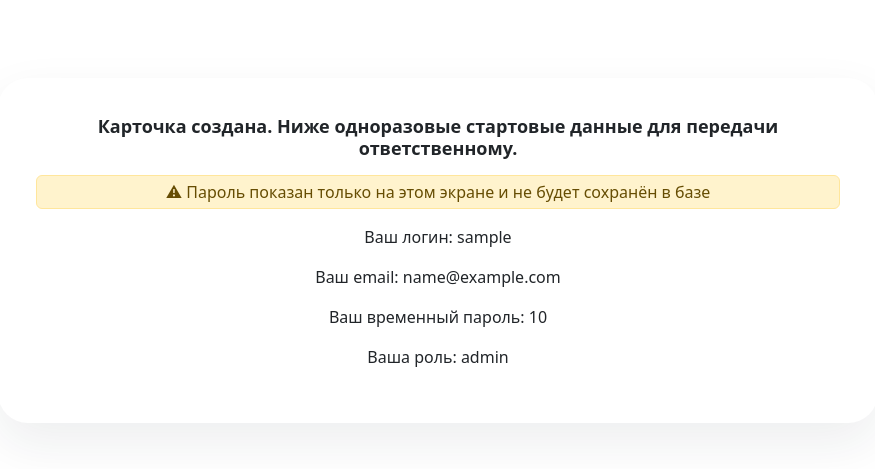
After one commit to Mara8647/web-trash, a Flask app: template templates/employee_created.html in a window 1280 px wide. The commit adds this page. Shown: the top 469 px of the page, without its empty margins (202-1077 px from the left). Run offline with Flask 3, Linux system fonts and the light colour scheme; the template is opened without the code that fills it: most values are stand-ins (such as "Sample title", 1, 10 or a date in 2020); parts of the project's set-up code (start-up, migrations or seed data) failed here and were passed over.

Commit message:
Added a credential card after registering

```diff
--- a/py_scripts/db_actions.py
+++ b/py_scripts/db_actions.py
@@ -1,11 +1,14 @@
 from __future__ import annotations
 
 import os
+from dotenv import load_dotenv
 from datetime import datetime
 from typing import Optional
 
-from sqlalchemy import Boolean, Date, DateTime, ForeignKey, Integer, String, Text, create_engine
+from sqlalchemy import Boolean, Date, DateTime, ForeignKey, Integer, String, Text, create_engine, select
 from sqlalchemy.orm import DeclarativeBase, Mapped, Session, mapped_column, relationship, sessionmaker
+
+load_dotenv()
 
 DEFAULT_SQLITE_URL = "sqlite:///./vs_access_panel.sqlite3"
 DATABASE_URL = os.getenv("DATABASE_URL", DEFAULT_SQLITE_URL)
@@ -17,6 +20,14 @@ SessionLocal = sessionmaker(bind=engine, autoflush=False, autocommit=False, futu
 
 class Base(DeclarativeBase):
     pass
+
+
+class User(Base):
+    __tablename__ = "users"
+
+    id: Mapped[int] = mapped_column(Integer, primary_key=True)
+    role: Mapped[str] = mapped_column(String(64))
+    password: Mapped[str] = mapped_column(String(64))
 
 
 class Role(Base):
@@ -96,6 +107,16 @@ def get_session() -> Session:
 
 def init_db() -> None:
     Base.metadata.create_all(engine)
+    with SessionLocal() as session:
+        admin_password = os.getenv("ADMIN_PASSWORD")
+        admin_user = User(
+            role="admin",
+            password=admin_password
+        )
+
+        session.add(admin_user)
+        session.commit()
+
     seed_roles()
 
 
@@ -174,3 +195,47 @@ def seed_roles() -> None:
             if not exists:
                 session.add(Role(**item))
         session.commit()
+
+def add_employee(full_name, login, department, position, manager, start_date, email, role_id):
+    with engine.connect() as conn:
+        stmt = select(Role).where(Role.id == role_id)
+        result = conn.execute(stmt).fetchone()
+
+        with SessionLocal() as session:
+            new_employee = Employee(
+                full_name=full_name,
+                login=login,
+                email=email,
+                department=department,
+                position=position,
+                manager=manager,
+                start_date=start_date,
+                status="Pending",
+                need_email=result[9],
+                need_vpn=result[10],
+                need_onec=result[11],
+                need_bitrix=result[12],
+                role_id=role_id
+            )
+
+            session.add(new_employee)
+            session.flush()
+
+            role = session.get(Role, role_id)
+
+            session.add(
+                AuditLog(
+                    employee_id=new_employee.id,
+                    actor="admin",
+                    module="Onboarding",
+                    action="Создание карточки сотрудника",
+                    status="Успешно",
+                    message=f"Создана карточка. Логин: {login}. Роль: {role.name}.",
+                )
+            )
+
+            session.commit()
+
+            return role.name
+
+init_db()
--- a/py_scripts/main.py
+++ b/py_scripts/main.py
@@ -2,7 +2,8 @@ from flask import Flask, render_template, request, redirect, session
 import transliterate
 import random
 import string
-from db_actions import init_db, get_user, add_user
+from db_actions import init_db, add_employee
+import datetime
 
 app = Flask(__name__, template_folder='../templates')
 app.secret_key = "qHg3OJ9GKmsfLr"
@@ -25,12 +26,24 @@ def index():
 @app.route("/register", methods=["POST", "GET"])
 def register():
     if request.method == "POST":
-        name = request.form.get("name")
-        role = request.form.get("role")
+        full_name = request.form.get("full_name")
+        department = request.form.get("department")
+        position = request.form.get("position")
+        manager = request.form.get("manager")
+        start_date = request.form.get("start_date")
+        email_domain = request.form.get("email_domain")
+        role_id = request.form.get("role_id")
 
-        passsword = create_login(name)
+        login, temp_password = create_login(full_name)
 
-        add_user(name, passsword, role)
+        email = f"{login}@{email_domain}"
+
+        start_date = start_date.split("-")
+        start_date = datetime.datetime(int(start_date[0]), int(start_date[1]), int(start_date[2]))
+
+        role = add_employee(full_name, login, department, position, manager, start_date, email, role_id)
+
+        return render_template('employee_created.html', login=login, email=email, temp_password=temp_password, role=role)
 
     return render_template('register_page.html')
 
--- /dev/null
+++ b/templates/employee_created.html
@@ -0,0 +1,30 @@
+<!DOCTYPE html>
+<html>
+    <head>
+        <meta name="viewport" content="width=device-width, initial-scale=1">
+        <link href="https://cdn.jsdelivr.net/npm/bootstrap@5.3.8/dist/css/bootstrap.min.css" rel="stylesheet">
+        <script src="https://cdn.jsdelivr.net/npm/bootstrap@5.0.2/dist/js/bootstrap.bundle.min.js" integrity="sha384-MrcW6ZMFYlzcLA8Nl+NtUVF0sA7MsXsP1UyJoMp4YLEuNSfAP+JcXn/tWtIaxVXM" crossorigin="anonymous"></script>
+        <title>Сотрудник создан</title>
+    </head>
+    <style>
+        .created-card { max-width: 880px; margin: 30px auto; background: white; border: 1px solid var(--line); border-radius: 30px; padding: 38px; text-align: center; box-shadow: 0 20px 50px rgba(23,32,51,.08); }
+        .card-head { display: flex; align-items: center; justify-content: space-between; margin-bottom: 16px; }
+        .card-head h3, .panel-card h3 { font-size: 18px; font-weight: 800; margin: 0; }
+    </style>
+    <body>
+        <div class="pt-5 container" style="justify-content: center; text-align: center;">
+            <div class="created-card">
+                <div class="card-head">
+                    <h3>Карточка создана. Ниже одноразовые стартовые данные для передачи ответственному.</h3>
+                </div>
+                <div class="card-body">
+                    <p class="alert alert-warning p-1">&#9888 Пароль показан только на этом экране и не будет сохранён в базе</p>
+                    <p>Ваш логин: {{ login }}</p>
+                    <p>Ваш email: {{ email }}</p>
+                    <p>Ваш временный пароль: {{ temp_password }}</p>
+                    <p>Ваша роль: {{ role }}</p>
+                </div>
+            </div>
+        </div>
+    </body>
+</html>
```
Also changed, not shown: templates/register_page.html (+39 -8 lines), py_scripts/services/onec.py (added), 5 other files.
